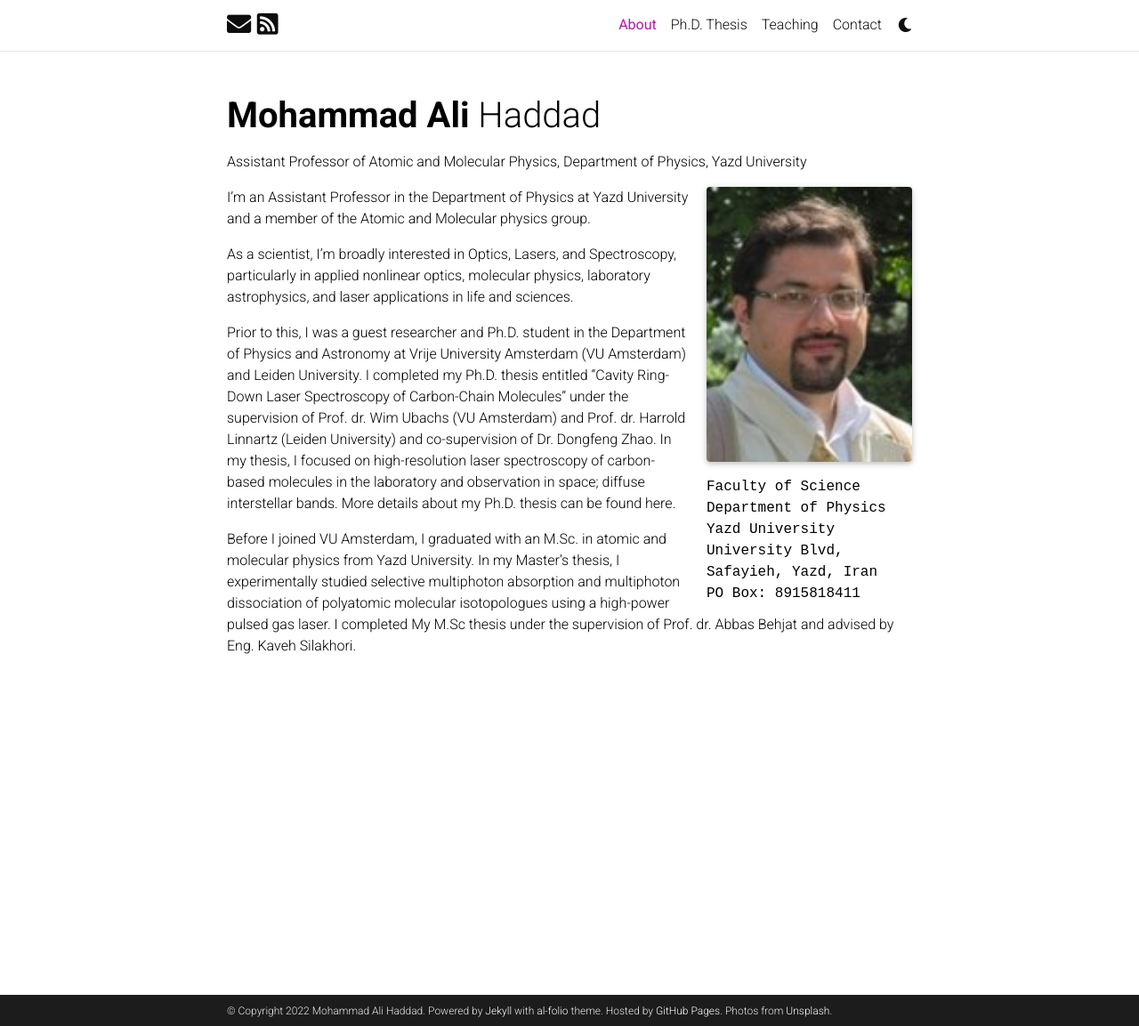
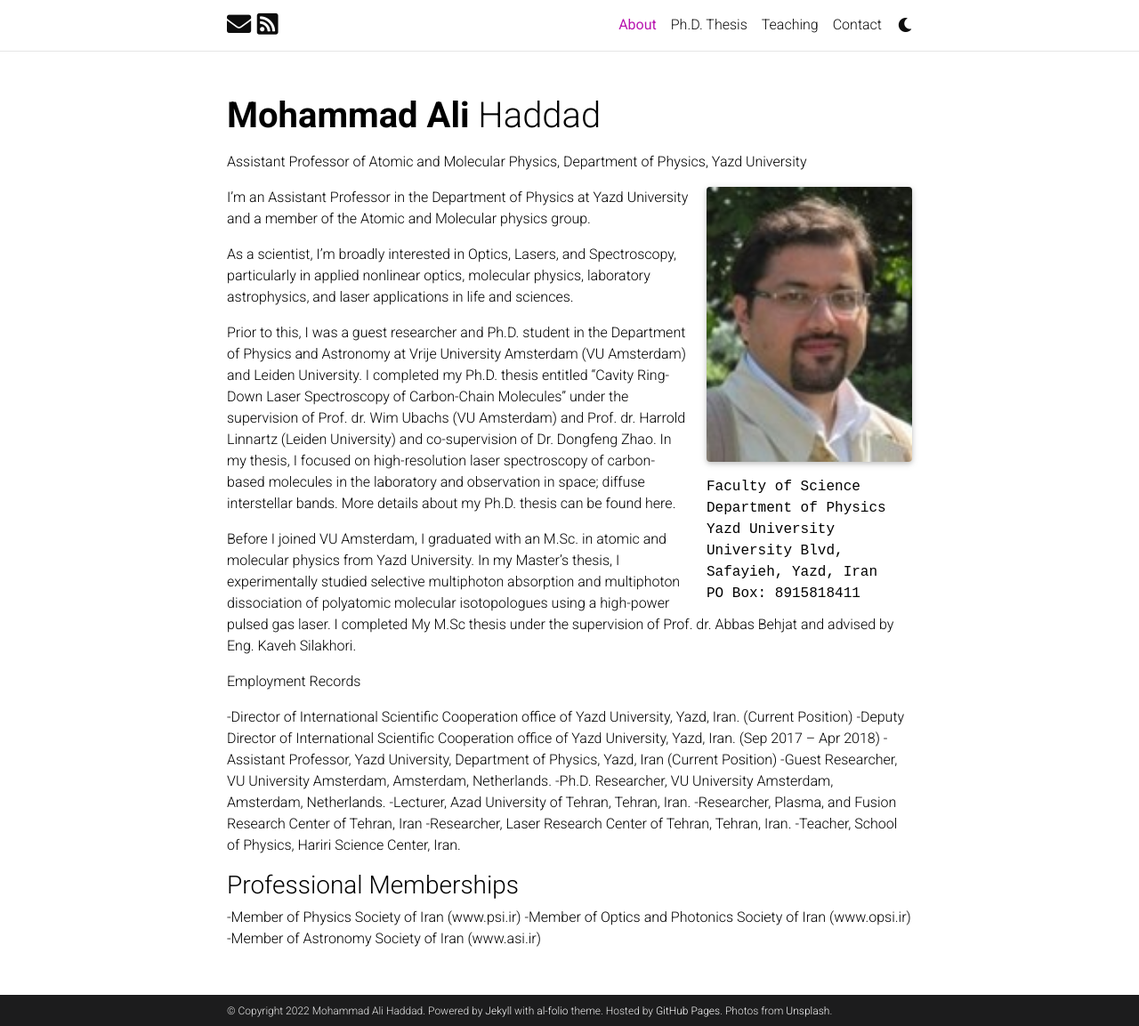
Before and after one commit to ma-haddad/ma-haddad.github.io, a Jekyll site: the page built from _pages/about.md, in a window 1280 px wide and 1153 px high. Shown: the whole window at 89% size. Built offline with Jekyll 4.4.1, drawn with Linux system fonts in a browser that asks for light colours; full-size pictures stand in for the smaller copies a plugin makes; comment, search, counter and statistics services are not loaded; a style sheet for code colours, icons or effects is not loaded.

Commit message:
Update about.md

```diff
--- a/_pages/about.md
+++ b/_pages/about.md
@@ -27,3 +27,22 @@ As a scientist, I’m broadly interested in Optics, Lasers, and Spectroscopy, pa
 Prior to this, I was a guest researcher and Ph.D. student in the Department of Physics and Astronomy at Vrije University Amsterdam (VU Amsterdam) and Leiden University. I completed my Ph.D. thesis entitled “Cavity Ring-Down Laser Spectroscopy of Carbon-Chain Molecules” under the supervision of Prof. dr. Wim Ubachs (VU Amsterdam) and Prof. dr. Harrold Linnartz (Leiden University) and co-supervision of Dr. Dongfeng Zhao. In my thesis, I focused on high-resolution laser spectroscopy of carbon-based molecules in the laboratory and observation in space; diffuse interstellar bands. More details about my Ph.D. thesis can be found here.
 
 Before I joined VU Amsterdam, I graduated with an M.Sc. in atomic and molecular physics from Yazd University. In my Master’s thesis, I experimentally studied selective multiphoton absorption and multiphoton dissociation of polyatomic molecular isotopologues using a high-power pulsed gas laser. I completed My M.Sc thesis under the supervision of Prof. dr. Abbas Behjat and advised by Eng. Kaveh Silakhori.
+
+
+Employment Records
+
+-Director of International Scientific Cooperation office of Yazd University, Yazd, Iran. (Current Position)
+-Deputy Director of International Scientific Cooperation office of Yazd University, Yazd, Iran. (Sep 2017 – Apr 2018)
+-Assistant Professor, Yazd University, Department of Physics, Yazd, Iran (Current Position)
+-Guest Researcher, VU University Amsterdam, Amsterdam, Netherlands.
+-Ph.D. Researcher, VU University Amsterdam, Amsterdam, Netherlands.
+-Lecturer, Azad University of Tehran, Tehran, Iran.
+-Researcher, Plasma, and Fusion Research Center of Tehran, Iran
+-Researcher, Laser Research Center of Tehran, Tehran, Iran.
+-Teacher, School of Physics, Hariri Science Center, Iran.
+
+### Professional Memberships
+
+-Member of Physics Society of Iran (www.psi.ir)
+-Member of Optics and Photonics Society of Iran (www.opsi.ir)
+-Member of Astronomy Society of Iran (www.asi.ir)
```
